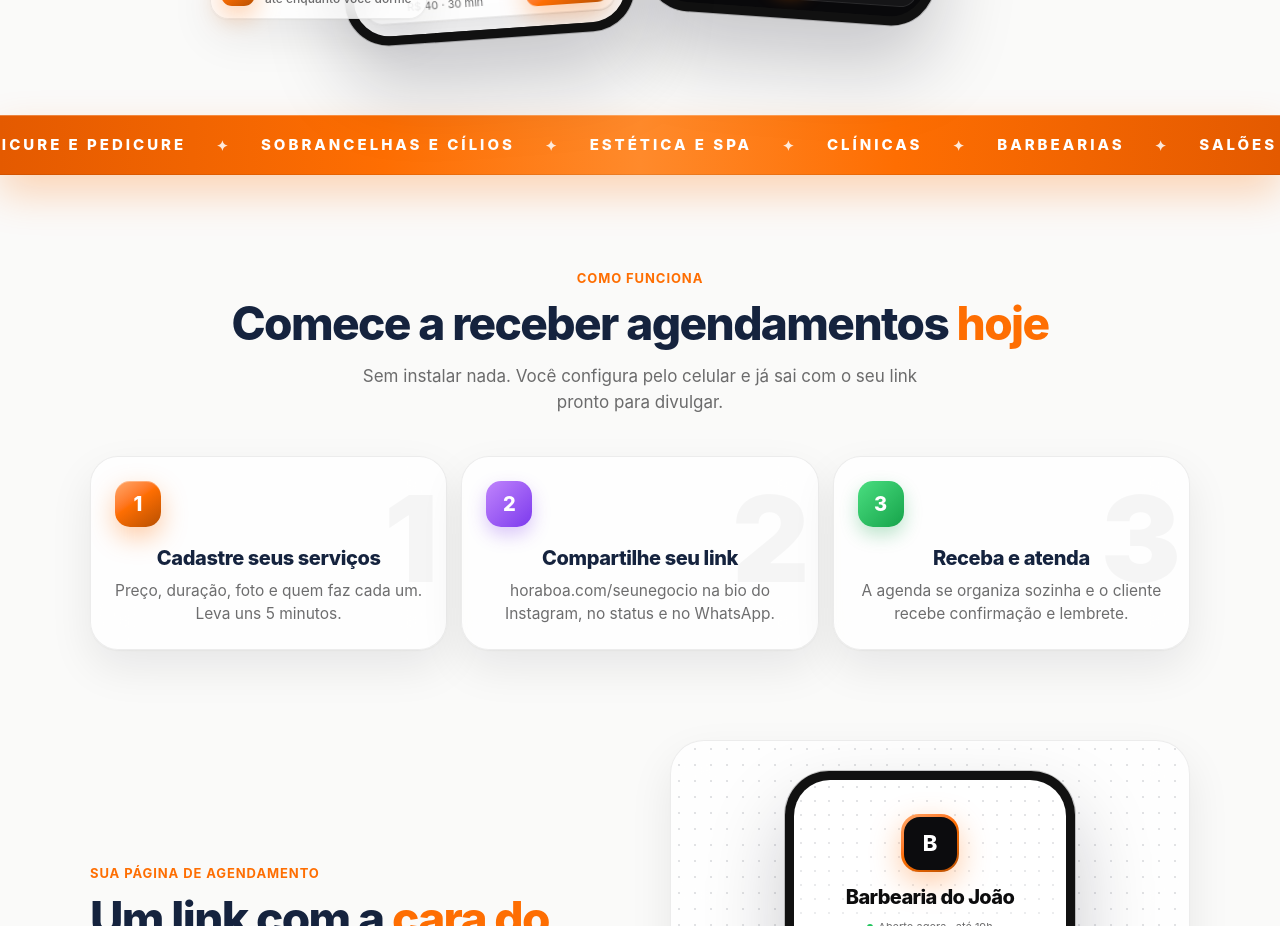
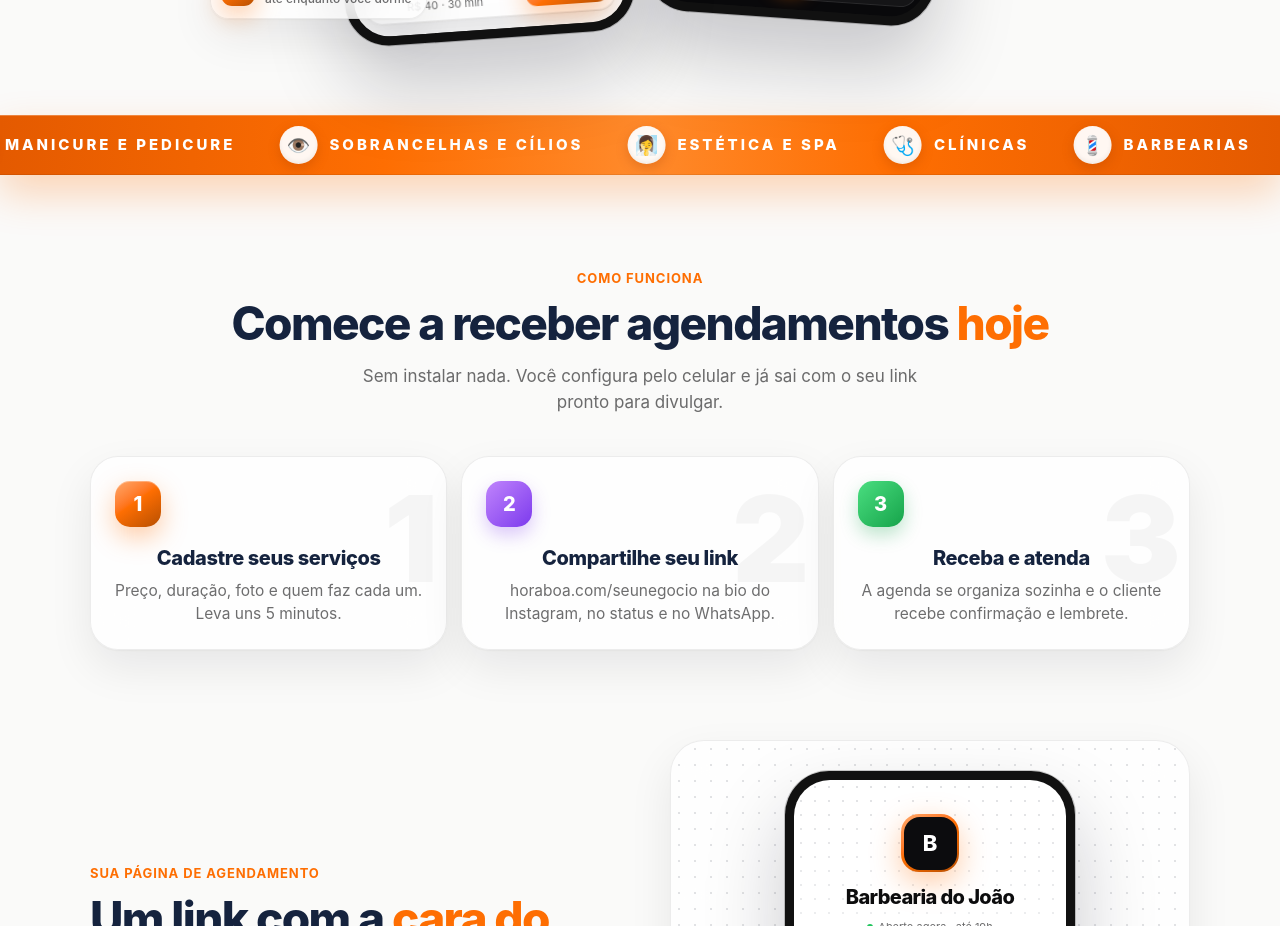
Before and after one commit to viniciusalvesmkt2023-glitch/AGENDAFACIL, a Next.js app: page / in a window 1280 px wide. Shown: the part 1180-2106 px from the top of the page. Built offline with nearby package versions, Linux system fonts and the light colour scheme.

Commit message:
Faixa da página de vendas: emoji de cada tipo de negócio no lugar das estrelas
Co-Authored-By: Claude Opus 5.5 <noreply@anthropic.com>
Claude-Session: https://claude.ai/code/session_01LhL6zctJbgCDUPhD952cyT

```diff
--- a/src/app/page.tsx
+++ b/src/app/page.tsx
@@ -28,7 +28,14 @@ import { Cta } from "@/components/landing/cta";
 import { formatMoney } from "@/lib/format";
 import { discountPercent, monthlyEquivalentCents, PLANS, TRIAL_DAYS, type Plan } from "@/lib/plans";
 
-const TYPES = ["Barbearias", "Salões de beleza", "Manicure e pedicure", "Sobrancelhas e cílios", "Estética e spa", "Clínicas"];
+const TYPES = [
+  ["💈", "Barbearias"],
+  ["💇‍♀️", "Salões de beleza"],
+  ["💅", "Manicure e pedicure"],
+  ["👁️", "Sobrancelhas e cílios"],
+  ["🧖‍♀️", "Estética e spa"],
+  ["🩺", "Clínicas"],
+];
 
 const FEATURES = [
   { icon: CalendarDays, color: "g-brand", title: "Agenda do dia na palma da mão", text: "Próximo cliente em destaque, concluir, marcar falta e remarcar com um toque." },
@@ -116,10 +123,10 @@ export default async function Home({ searchParams }: { searchParams: Promise<{ c
         <div className="lp-band-track">
           {[0, 1].map((copy) => (
             <div key={copy} className="lp-band-group" aria-hidden={copy === 1 ? true : undefined}>
-              {[...TYPES, ...TYPES].map((label, i) => (
+              {[...TYPES, ...TYPES].map(([emoji, label], i) => (
                 <span key={`${label}-${i}`}>
+                  <i>{emoji}</i>
                   {label}
-                  <i>✦</i>
                 </span>
               ))}
             </div>
--- a/src/app/vendas.css
+++ b/src/app/vendas.css
@@ -335,8 +335,10 @@
 .lp .lp-band:hover .lp-band-track { animation-play-state: paused; }
 .lp .lp-band-group { display: flex; flex-shrink: 0; }
 .lp .lp-band-group span { display: inline-flex; align-items: center; color: #fff; font-weight: 800; font-size: 15px; letter-spacing: .2em; text-transform: uppercase; white-space: nowrap; }
-.lp .lp-band-group i { font-style: normal; font-size: 14px; margin: 0 30px; opacity: .85; }
+.lp .lp-band-group span { margin-right: 44px; }
+.lp .lp-band-group i { font-style: normal; font-size: 19px; line-height: 1; width: 38px; height: 38px; margin-right: 12px; border-radius: 50%; display: grid; place-items: center; letter-spacing: 0;
+  background: rgba(255, 255, 255, .95); box-shadow: 0 4px 12px rgba(150, 50, 0, .25), inset 0 -2px 4px rgba(0, 0, 0, .06); }
 @keyframes lp-faixa { from { transform: translateX(0); } to { transform: translateX(-50%); } }
-@media (max-width: 700px) { .lp .lp-band { height: 52px; margin-top: 18px; } .lp .lp-band-group span { font-size: 13px; } .lp .lp-band-group i { margin: 0 20px; } }
+@media (max-width: 700px) { .lp .lp-band { height: 54px; margin-top: 18px; } .lp .lp-band-group span { font-size: 13px; margin-right: 30px; } .lp .lp-band-group i { width: 32px; height: 32px; font-size: 16px; margin-right: 9px; } }
 @media (prefers-reduced-motion: reduce) { .lp .lp-band-track { animation: none; } }
 }
```
